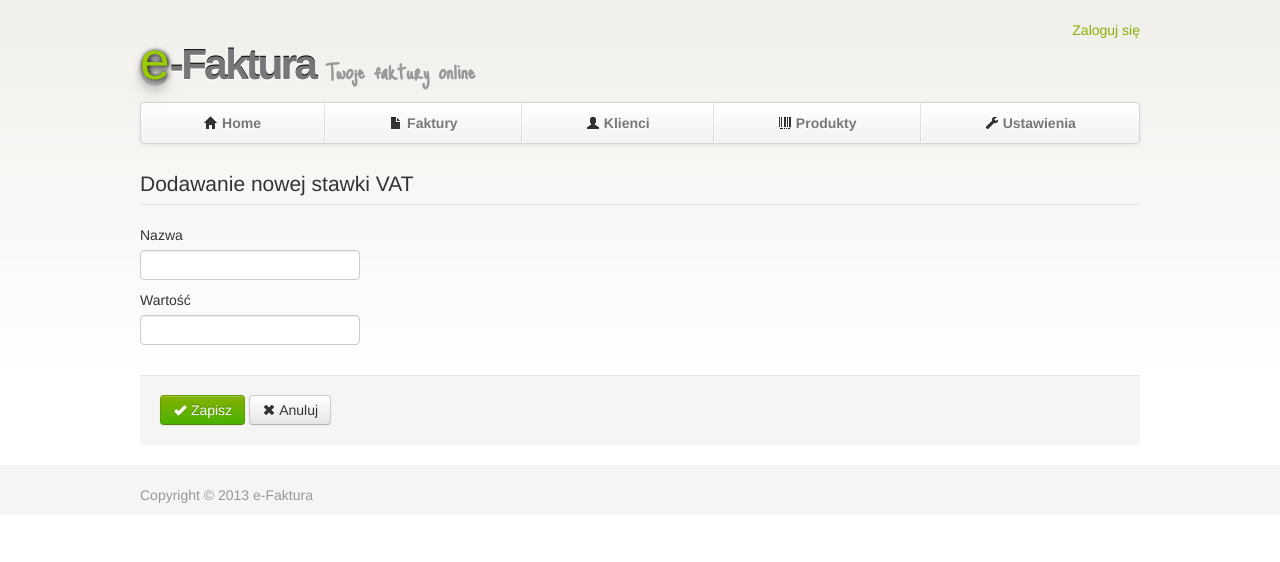
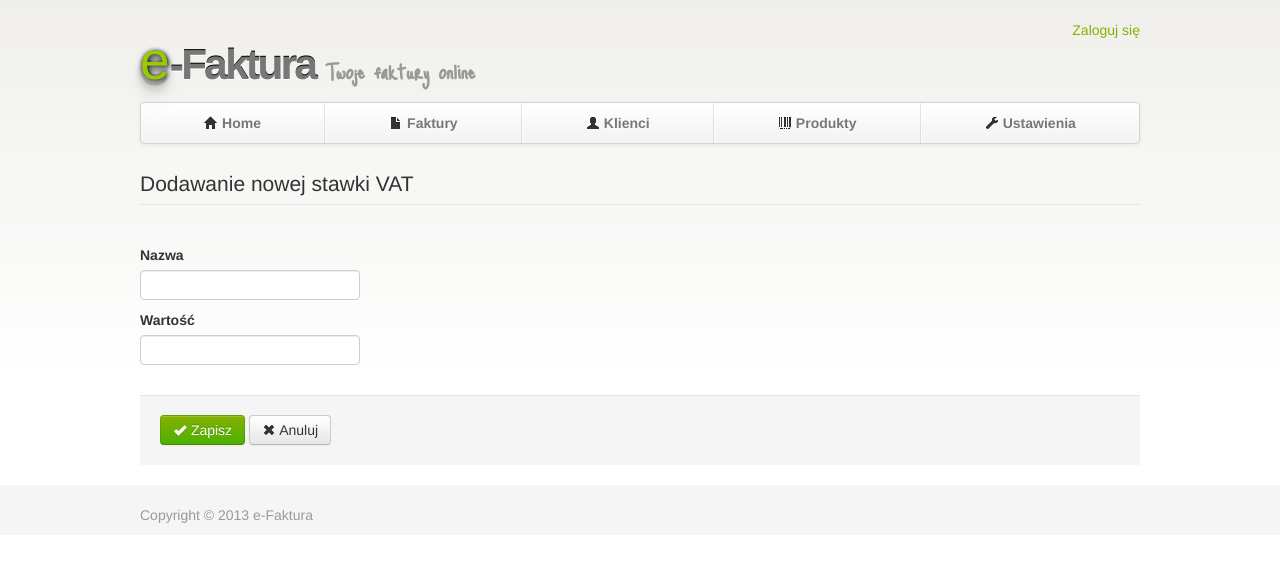
Before and after one commit to e-faktura/projekt, a CakePHP app: the page made by app/View/Vat/add.ctp in a window 1280 px wide. Shown: the top 562 px of the page. Run offline with PHP 8.4 and a stand-in for CakePHP, Linux system fonts and the light colour scheme; the template is opened without the code that fills it, so the values that code supplies are empty; form fields are guessed from the names that the template uses; some libraries are stand-ins or nearby versions.

Commit message:
Drobne poprawki w wyglądzie

```diff
--- a/app/webroot/css/efaktura.css
+++ b/app/webroot/css/efaktura.css
@@ -152,3 +152,19 @@ th a.desc:after {
 	font-size: 18px;
 	font-weight: bold;
 }
+
+.nav-tabs > li > a {
+	font-weight: bold;
+}
+
+label{
+	font-weight: bold;
+}
+
+form > fieldset {
+	padding-top: 20px;
+}
+
+div.index > h2 + a {
+	margin-bottom: 10px;
+}
```
